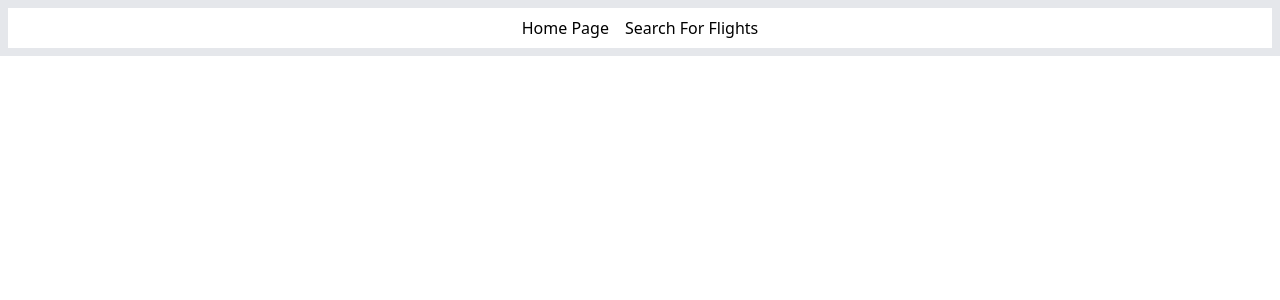
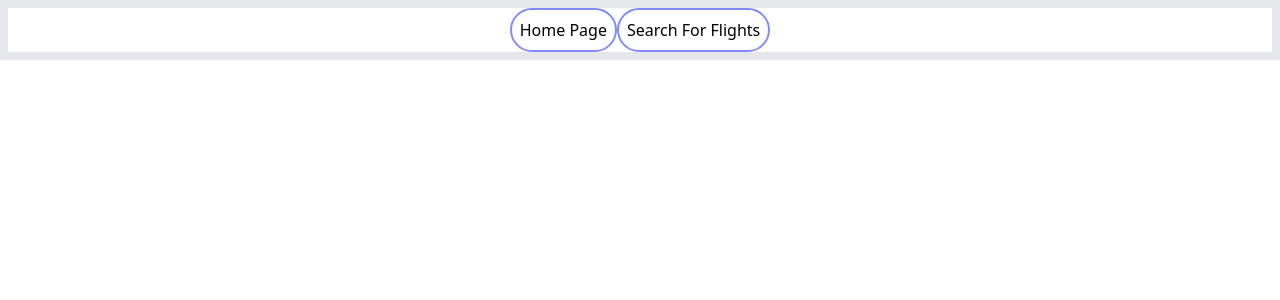
Before and after one commit to AndrewN2001/T7Project, a React (Create React App) app in the folder ticket_tracker/: page / in a window 1280 px wide. Shown: the top 300 px of the page. Built offline with nearby package versions, Linux system fonts and the light colour scheme.

Commit message:
Update Navbar.js

```diff
--- a/ticket_tracker/src/components/Navbar.js
+++ b/ticket_tracker/src/components/Navbar.js
@@ -4,8 +4,8 @@ export default function Navbar(){
     return(
         <div>
             <nav class="flex justify-center focus:border-blue border-8 border-solid">
-                <a class="px-2 py-2 text-black hover:bg-blue-300 active:bg-blue-300">Home Page</a>
-                <a class="px-2 py-2 text-black hover:bg-blue-300 active:bg-blue-300" >Search For Flights</a>
+                <a class="px-2 py-2 text-black hover:bg-blue-300 active:bg-blue-300 border-solid border-2 border-indigo-400 rounded-full">Home Page</a>
+                <a class="px-2 py-2 text-black hover:bg-blue-300 active:bg-blue-300 border-solid border-2 border-indigo-400 rounded-full divide-x-8" >Search For Flights</a>
 </nav>
         </div>
     )
```
